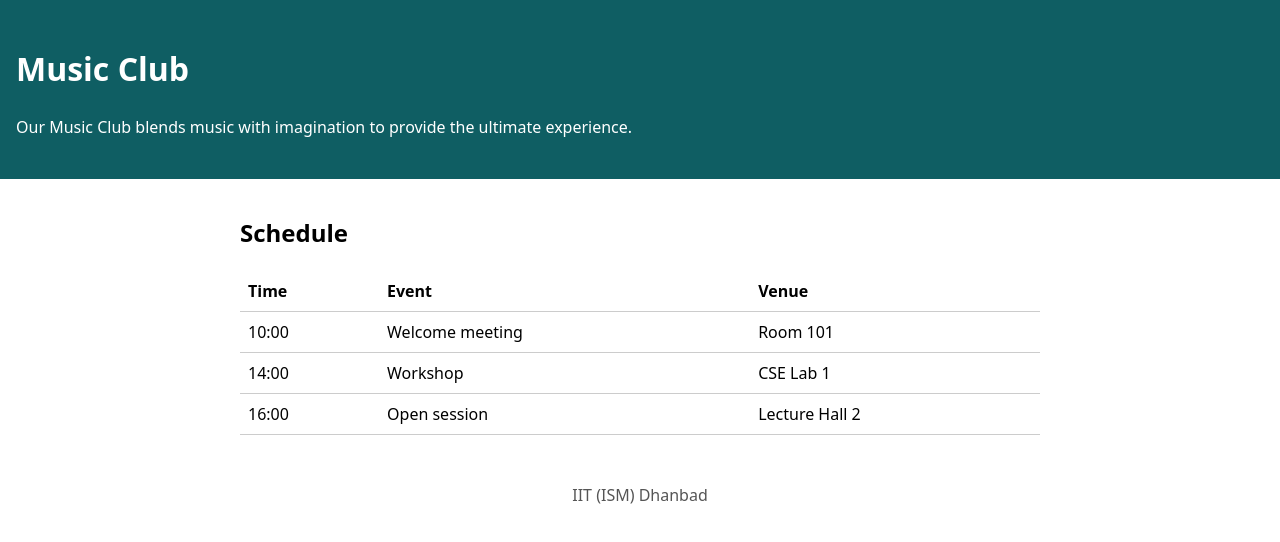
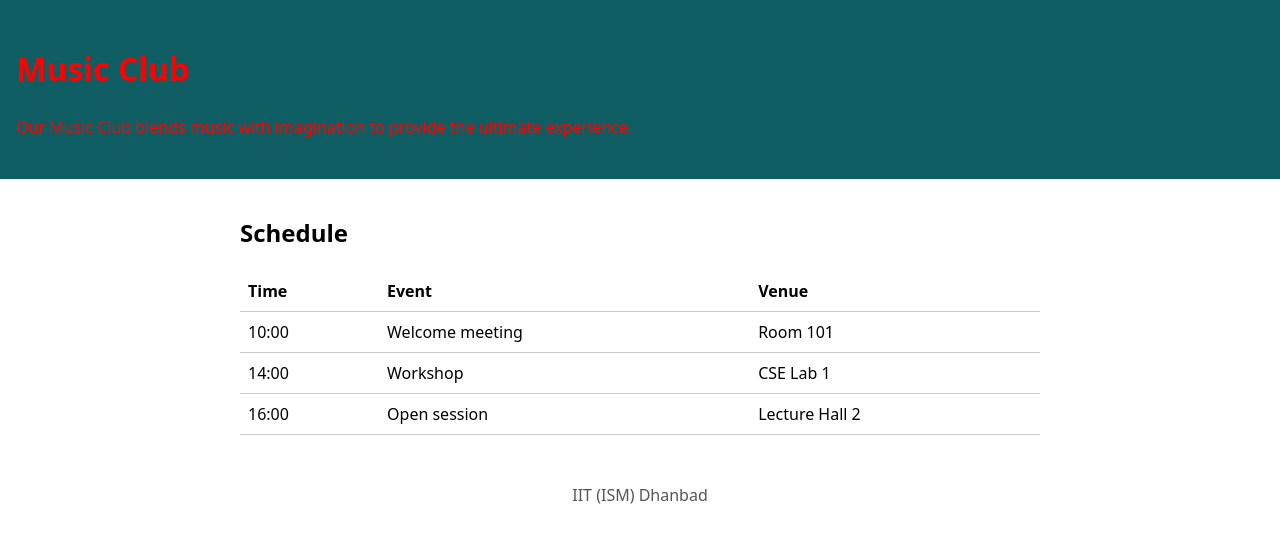
Before and after one commit to Saksham-26JE0675/club-page, a plain HTML site: page index.html in a window 1280 px wide. Drawn offline with Linux system fonts and the light colour scheme.

Commit message:
Try a header

```diff
--- a/style.css
+++ b/style.css
@@ -1,5 +1,5 @@
 body { margin: 0; font-family: system-ui, sans-serif; line-height: 1.5; }
-.site-header { background: #0f5e63; color: white; padding: 1.5rem 1rem; }
+.site-header { background: #0f5e63; color: red; padding: 1.5rem 1rem; }
 main { max-width: 50rem; margin: 0 auto; padding: 1rem; }
 table { width: 100%; border-collapse: collapse; }
 th, td { text-align: left; padding: 0.5rem; border-bottom: 1px solid #ccc; }
```
